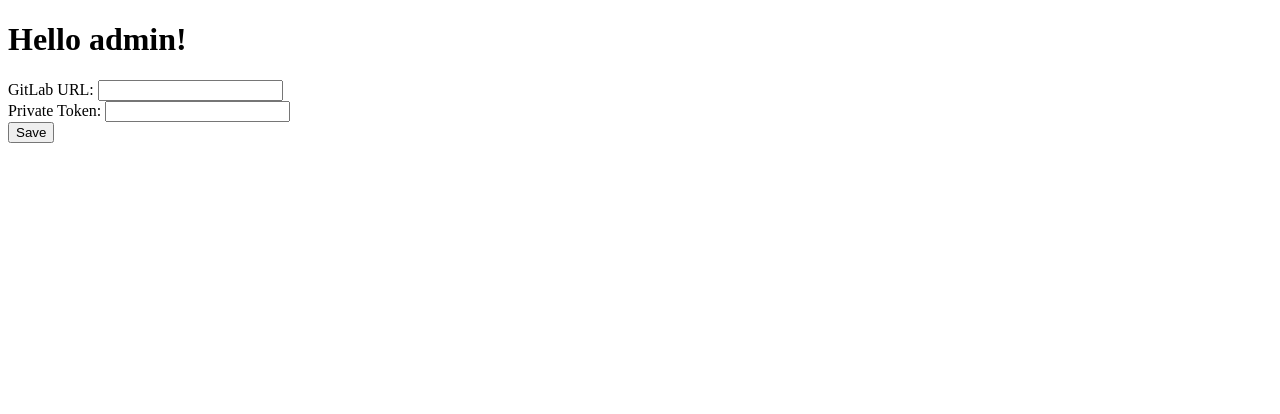
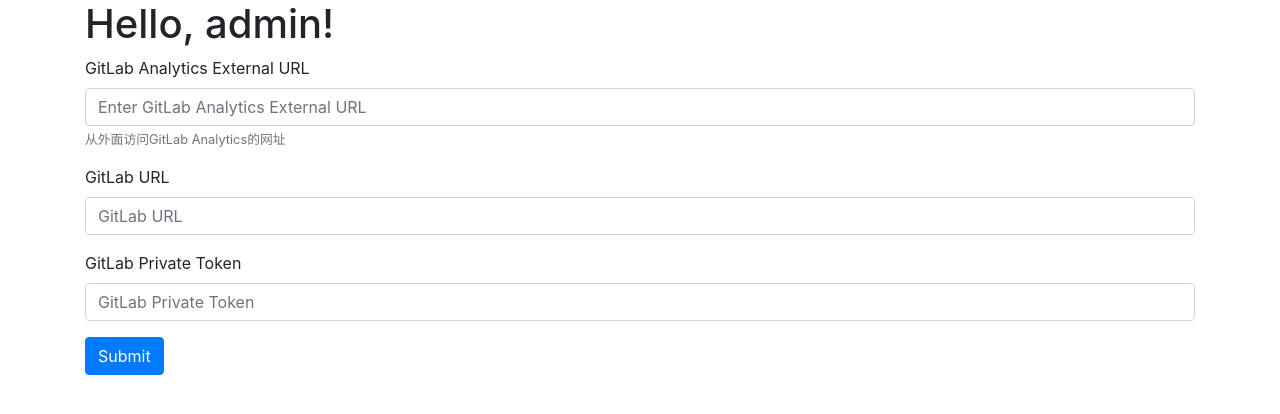
Before and after one commit to NDHWAlliance/gitlab-analytics, a Flask app: page / in a window 1280 px wide. Shown: the top 414 px of the page. Run offline with Flask 2, Linux system fonts and the light colour scheme; parts of the project's set-up code (start-up, migrations or seed data) failed here and were passed over; some libraries are stand-ins or nearby versions.

Commit message:
admin页面修改
1. 使用bootstrap
2. 增加 external_url 配置项填写

Signed-off-by: oylbin <oylbin@gmail.com>

```diff
--- a/server/templates/admin.html
+++ b/server/templates/admin.html
@@ -1,13 +1,43 @@
 <!doctype html>
-<title>Hello from Flask</title>
-{% if name %}
-  <h1>Hello {{ name }}!</h1>
-{% else %}
-  <h1>Hello, World!</h1>
-{% endif %}
+<html lang="zh-cmn-Hans">
+  <head>
+    <!-- Required meta tags -->
+    <meta charset="utf-8">
+    <meta name="viewport" content="width=device-width, initial-scale=1, shrink-to-fit=no">
 
-<form action="/admin" method="post">
-    GitLab URL: <input type="text" name="gitlab_url" value="{{ gitlab_url }}" /><br>
-    Private Token: <input type="text" name="private_token" value ="{{ private_token }}"/><br>
-    <input type="submit" value="Save">
-</form>
+    <!-- Bootstrap CSS -->
+    <link rel="stylesheet" href="https://cdn.bootcss.com/bootstrap/4.1.1/css/bootstrap.min.css" integrity="sha384-WskhaSGFgHYWDcbwN70/dfYBj47jz9qbsMId/iRN3ewGhXQFZCSftd1LZCfmhktB" crossorigin="anonymous">
+
+    <title>GitLab Analytics Admin</title>
+  </head>
+  <body>
+    <div class="container">
+
+        <h1>Hello, {{ name }}!</h1>
+
+        <form action="/admin" method="post">
+          <div class="form-group">
+            <label for="exampleInputEmail1">GitLab Analytics External URL</label>
+            <input type="text" class="form-control" id="exampleInputEmail1" aria-describedby="emailHelp" placeholder="Enter GitLab Analytics External URL" name="external_url" value="{{ external_url }}">
+            <small id="emailHelp" class="form-text text-muted">从外面访问GitLab Analytics的网址</small>
+          </div>
+          <div class="form-group">
+            <label for="exampleInputPassword1">GitLab URL</label>
+            <input type="text" class="form-control" id="exampleInputPassword1" placeholder="GitLab URL" name="gitlab_url" value="{{ gitlab_url }}">
+          </div>
+          <div class="form-group">
+            <label for="exampleInputPassword12">GitLab Private Token</label>
+            <input type="text" class="form-control" id="exampleInputPassword12" placeholder="GitLab Private Token" name="private_token" value ="{{ private_token }}">
+          </div>
+          <button type="submit" class="btn btn-primary">Submit</button>
+        </form>
+    </div>
+
+
+    <!-- Optional JavaScript -->
+    <!-- jQuery first, then Popper.js, then Bootstrap JS -->
+    <script src="https://cdn.bootcss.com/jquery/3.3.1/jquery.slim.min.js" integrity="sha384-q8i/X+965DzO0rT7abK41JStQIAqVgRVzpbzo5smXKp4YfRvH+8abtTE1Pi6jizo" crossorigin="anonymous"></script>
+    <script src="https://cdn.bootcss.com/popper.js/1.14.3/umd/popper.min.js" integrity="sha384-ZMP7rVo3mIykV+2+9J3UJ46jBk0WLaUAdn689aCwoqbBJiSnjAK/l8WvCWPIPm49" crossorigin="anonymous"></script>
+    <script src="https://cdn.bootcss.com/bootstrap/4.1.1/js/bootstrap.min.js" integrity="sha384-smHYKdLADwkXOn1EmN1qk/HfnUcbVRZyYmZ4qpPea6sjB/pTJ0euyQp0Mk8ck+5T" crossorigin="anonymous"></script>
+  </body>
+</html>
--- a/server/web.py
+++ b/server/web.py
@@ -50,32 +50,25 @@
 def admin():
     # TODO when will webhooks be added to gitlab repos?
     setup_db_connection()
-    gitlab_url = ""
-    private_token = ""
+    config_names = ['external_url', 'gitlab_url', 'private_token']
     if request.method == 'POST':
-        if not GitlabCommits.table_exists():
+        if not Settings.table_exists():
             initialize_db()
-        gitlab_url = request.form['gitlab_url']
-        private_token = request.form['private_token']
-        s, exists = Settings.get_or_create(name="gitlab_url")
-        s.value = gitlab_url
-        s.save()
-        s, exists = Settings.get_or_create(name="private_token")
-        s.value = private_token
-        s.save()
+        for name in config_names:
+            value = request.form[name]
+            s, exists = Settings.get_or_create(name=name)
+            s.value = value
+            s.save()
 
-    else:
-        if Settings.table_exists():
-            s = Settings.get_or_none(name="gitlab_url")
-            if s is not None:
-                gitlab_url = s.value
-            s = Settings.get_or_none(name="private_token")
-            if s is not None:
-                private_token = s.value
-    app.logger.debug("gitlab_url: " + gitlab_url)
-    app.logger.debug("private_token: " + private_token)
-    return render_template('admin.html', name="admin", gitlab_url=gitlab_url,
-                           private_token=private_token)
+    configs = {}
+    if Settings.table_exists():
+        for name in config_names:
+            row = Settings.get_or_none(name=name)
+            if row is not None:
+                configs[name] = row.value
+    app.logger.debug("configs: ")
+    app.logger.debug(configs)
+    return render_template('admin.html', name="admin", **configs)
 
 
 @app.route('/web_hook/', methods=['POST'])
```
